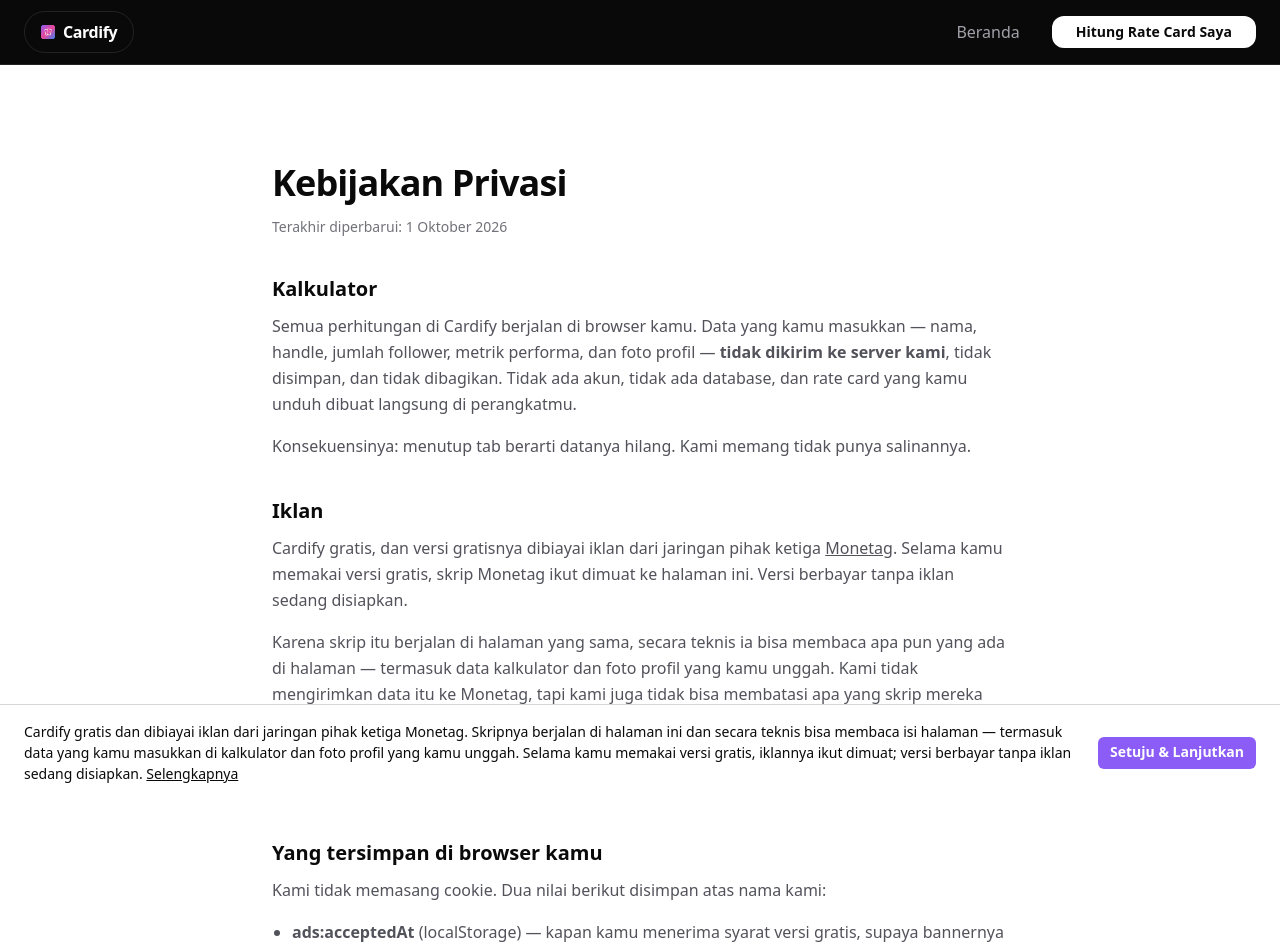
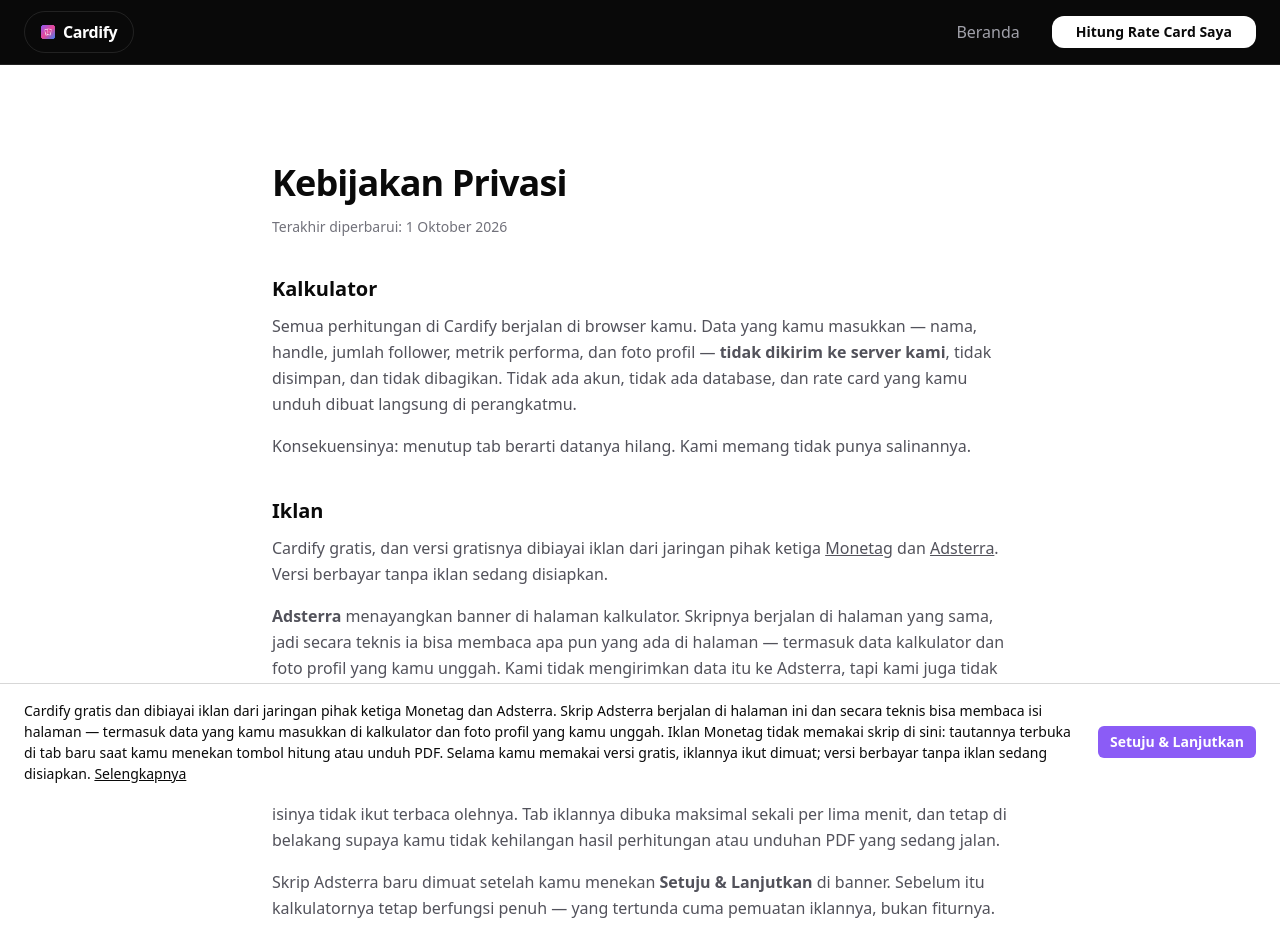
Before and after one commit to azukhrufy/cardify, a Next.js app: page /privacy in a window 1280 px wide. Shown: the top 950 px of the page. Built offline with nearby package versions, Linux system fonts and the light colour scheme.

Commit message:
feat: integrate Adsterra ads and update Monetag handling across calculator pages

```diff
--- a/src/components/AdTermsBanner.js
+++ b/src/components/AdTermsBanner.js
@@ -70,10 +70,13 @@
         >
           <Text fontSize="sm" color="fgInverse">
             Cardify gratis dan dibiayai iklan dari jaringan pihak ketiga
-            Monetag. Skripnya berjalan di halaman ini dan secara teknis bisa
-            membaca isi halaman — termasuk data yang kamu masukkan di kalkulator
-            dan foto profil yang kamu unggah. Selama kamu memakai versi gratis,
-            iklannya ikut dimuat; versi berbayar tanpa iklan sedang disiapkan.{" "}
+            Monetag dan Adsterra. Skrip Adsterra berjalan di halaman ini dan
+            secara teknis bisa membaca isi halaman — termasuk data yang kamu
+            masukkan di kalkulator dan foto profil yang kamu unggah. Iklan
+            Monetag tidak memakai skrip di sini: tautannya terbuka di tab baru
+            saat kamu menekan tombol hitung atau unduh PDF. Selama kamu memakai
+            versi gratis, iklannya ikut dimuat; versi berbayar tanpa iklan
+            sedang disiapkan.{" "}
             <Link as={NextLink} href="/privacy" textDecoration="underline">
               Selengkapnya
             </Link>
--- a/src/pages/privacy.js
+++ b/src/pages/privacy.js
@@ -36,28 +36,48 @@
           ketiga{" "}
           <Link href="https://monetag.com/" isExternal textDecoration="underline">
             Monetag
+          </Link>{" "}
+          dan{" "}
+          <Link
+            href="https://adsterra.com/"
+            isExternal
+            textDecoration="underline"
+          >
+            Adsterra
           </Link>
-          . Selama kamu memakai versi gratis, skrip Monetag ikut dimuat ke halaman
-          ini. Versi berbayar tanpa iklan sedang disiapkan.
+          . Versi berbayar tanpa iklan sedang disiapkan.
         </Text>
         <Text lineHeight="tall">
-          Karena skrip itu berjalan di halaman yang sama, secara teknis ia bisa
-          membaca apa pun yang ada di halaman — termasuk data kalkulator dan foto
-          profil yang kamu unggah. Kami tidak mengirimkan data itu ke Monetag,
-          tapi kami juga tidak bisa membatasi apa yang skrip mereka baca. Data
-          yang mereka proses diatur oleh kebijakan privasi Monetag, bukan
-          kebijakan ini.
+          <b>Adsterra</b> menayangkan banner di halaman kalkulator. Skripnya
+          berjalan di halaman yang sama, jadi secara teknis ia bisa membaca apa
+          pun yang ada di halaman — termasuk data kalkulator dan foto profil
+          yang kamu unggah. Kami tidak mengirimkan data itu ke Adsterra, tapi
+          kami juga tidak bisa membatasi apa yang skrip mereka baca. Data yang
+          mereka proses diatur oleh kebijakan privasi Adsterra, bukan kebijakan
+          ini.
         </Text>
         <Text lineHeight="tall">
-          Skripnya baru dimuat setelah kamu menekan <b>Setuju &amp; Lanjutkan</b>{" "}
-          di banner. Sebelum itu kalkulatornya tetap berfungsi penuh — yang
-          tertunda cuma pemuatan iklannya, bukan fiturnya.
+          <b>Monetag</b> tidak memuat skrip apa pun di halaman ini. Iklannya
+          berupa tautan langsung yang dibuka di tab baru saat kamu menekan
+          tombol hitung atau unduh PDF, jadi halaman ini beserta isinya tidak
+          ikut terbaca olehnya. Tab iklannya dibuka maksimal sekali per lima
+          menit, dan tetap di belakang supaya kamu tidak kehilangan hasil
+          perhitungan atau unduhan PDF yang sedang jalan.
+        </Text>
+        <Text lineHeight="tall">
+          Skrip Adsterra baru dimuat setelah kamu menekan{" "}
+          <b>Setuju &amp; Lanjutkan</b> di banner. Sebelum itu kalkulatornya
+          tetap berfungsi penuh — yang tertunda cuma pemuatan iklannya, bukan
+          fiturnya.
         </Text>
       </LegalSection>
 
       <LegalSection title="Yang tersimpan di browser kamu">
         <Text lineHeight="tall">
-          Kami tidak memasang cookie. Dua nilai berikut disimpan atas nama kami:
+          Kami tidak memasang cookie. Jaringan iklannya sendiri bisa menaruh
+          cookie atau penyimpanan milik mereka setelah skripnya dimuat — itu di
+          luar kendali kami dan diatur kebijakan privasi masing-masing jaringan.
+          Dua nilai berikut disimpan atas nama kami:
         </Text>
         <LegalList>
           <li>
```
Also changed, not shown: src/blueprints/integrateMonetag.md (+7 -0 lines), src/components/AdsterraBanner.js (added, +90 -0 lines), src/pages/calculator/instagram.js (+9 -1 lines), src/pages/calculator/tiktok.js (+9 -1 lines), src/pages/calculator/youtube.js (+9 -1 lines), src/lib/adTerms.js, src/lib/loadMonetag.js.
